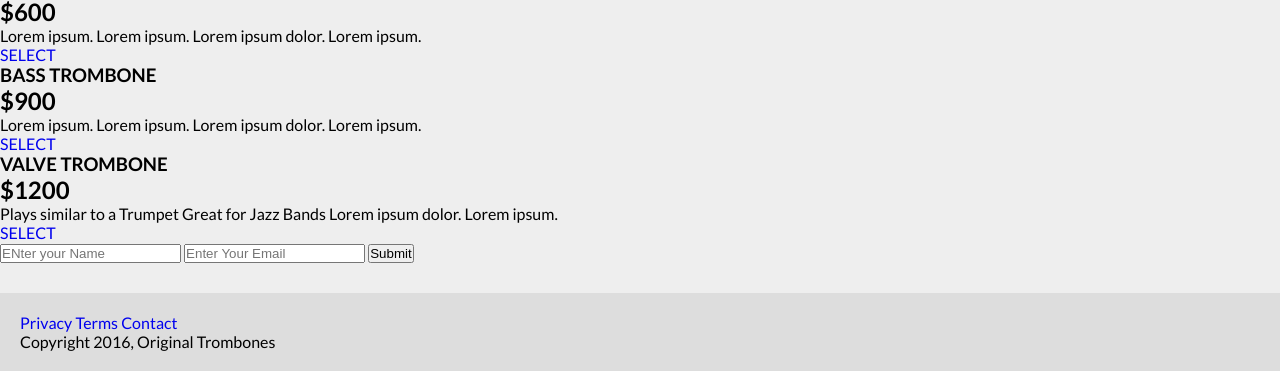
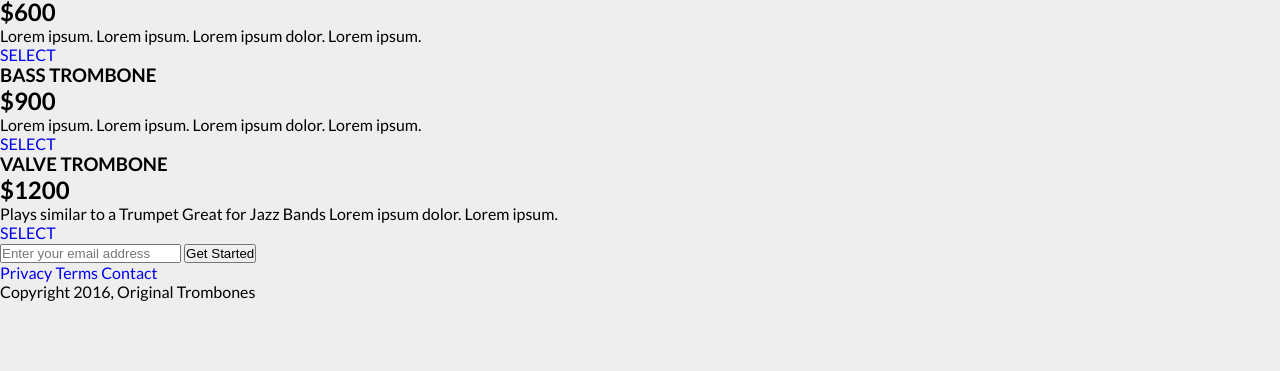
Before and after one commit to omsoo/Build_a_Product_Landing_Page, a plain HTML site: page index.html in a window 1280 px wide. Shown: the part 516-887 px from the top of the page. After the commit the page ends 817 px from the top, so only its background shows below. Drawn offline with Linux system fonts and the light colour scheme.

Commit message:
form issue resolved

```diff
--- a/index.html
+++ b/index.html
@@ -88,10 +88,18 @@
       </div>
     </section>
 
+    <section id="hero">
       <form id="form" action="https://www.freecodecamp.com/email-submit">
-        <input type="text" id="name" placeholder="ENter your Name">
-        <input type="text" id="email" placeholder="Enter Your Email">
-        <button type="submit">Submit</button>
+        <input
+          name="email"
+          id="email"
+          type="email"
+          placeholder="Enter your email address"
+          required
+        />
+        <input id="submit" type="submit" value="Get Started" class="btn" />
+      </form>
+    </section
 
       <footer id="footer">
         <div>
```
